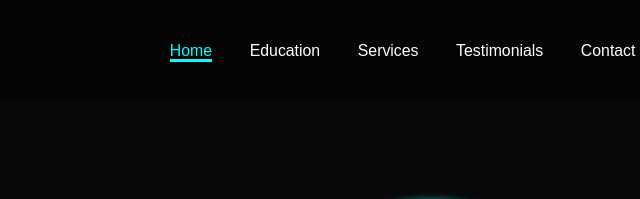
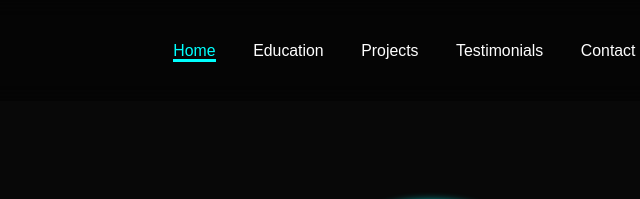
Before and after one commit to Ravi8264/Portfolio_Ravi_K, a plain HTML site: page index.html in a window 1280 px wide. Shown: the top 199 px of the page, 491-1131 px from the left. Drawn offline with nearby package versions, Linux system fonts and the light colour scheme.

Commit message:
Update index.html

```diff
--- a/index.html
+++ b/index.html
@@ -14,7 +14,7 @@
         <nav class="navbar">
             <a href="#home" class="active">Home</a>
             <a href="#education">Education</a>
-            <a href="#service">Services</a>
+            <a href="#project">Projects</a>
             <a href="#testimonial">Testimonials</a>
             <a href="#contact">Contact</a>
         </nav>
```
